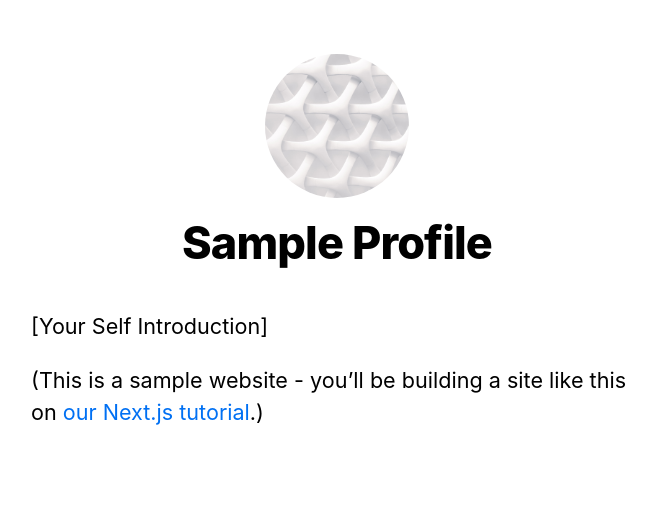
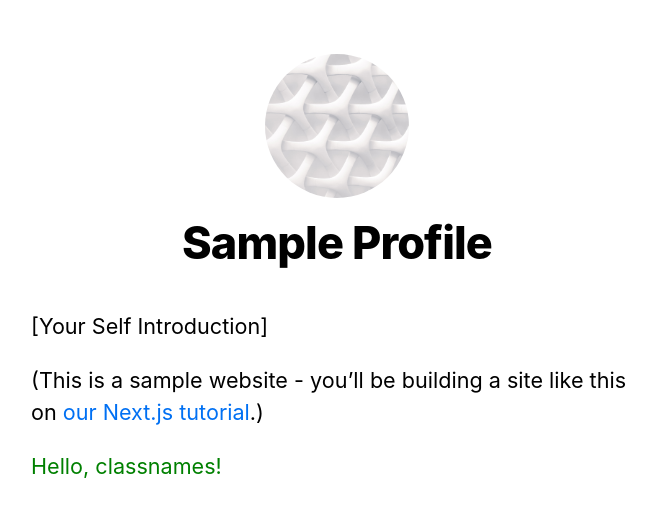
Before and after one commit to hisomura/nextjs-tutorial, a Next.js app: page / in a window 1280 px wide. Shown: the top 516 px of the page, without its empty margins (303-959 px from the left). Built offline with nearby package versions, Linux system fonts and the light colour scheme.

Commit message:
Add classnames and try it.

```diff
--- /dev/null
+++ b/components/alert.js
@@ -0,0 +1,15 @@
+import styles from './alert.module.css'
+import cn from 'classnames'
+
+export default function Alert({ children, type }) {
+  return (
+    <div
+      className={cn({
+        [styles.success]: type === 'success',
+        [styles.error]: type === 'error'
+      })}
+    >
+      {children}
+    </div>
+  )
+}
--- /dev/null
+++ b/components/alert.module.css
@@ -0,0 +1,6 @@
+.success {
+    color: green;
+}
+.error {
+    color: red;
+}
--- a/package.json
+++ b/package.json
@@ -8,6 +8,7 @@
     "start": "next start"
   },
   "dependencies": {
+    "classnames": "^2.2.6",
     "next": "9.3.5",
     "react": "16.13.1",
     "react-dom": "16.13.1"
--- a/pages/index.js
+++ b/pages/index.js
@@ -2,6 +2,7 @@
 import Head from 'next/head'
 import Layout, {siteTitle} from "../components/layout";
 import utilStyles from '../styles/utils.module.css'
+import Alert from "../components/alert";
 
 export default function Home() {
   return (
@@ -15,6 +16,9 @@
           (This is a sample website - you’ll be building a site like this on{' '}
           <a href="https://nextjs.org/learn">our Next.js tutorial</a>.)
         </p>
+        <Alert type='success'>
+          Hello, classnames!
+        </Alert>
       </section>
     </Layout>
   )
```
Also changed, not shown: 1 other file (tests, documents, lock files or other folders).
